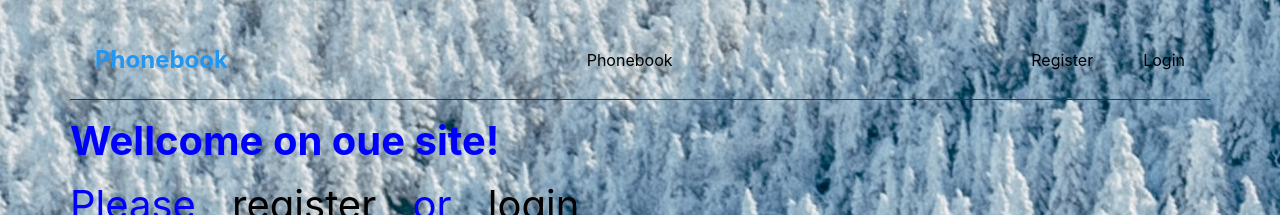
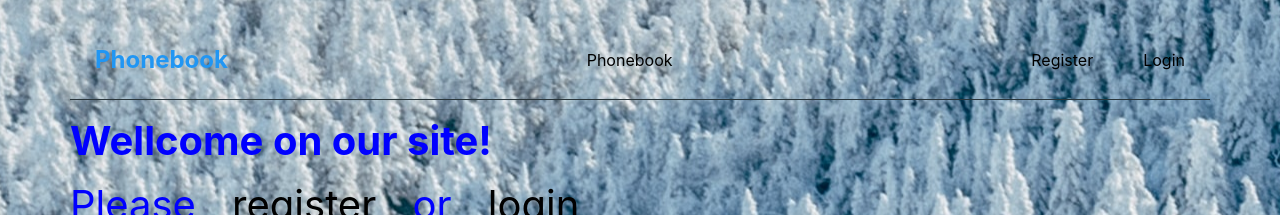
Before and after one commit to vtyshchenko/goit-react-hw-08-phonebook, a React (Create React App) app: page / in a window 1280 px wide. Shown: the top 215 px of the page. Built offline with nearby package versions, Linux system fonts and the light colour scheme.

Commit message:
bugfix and refactoring

```diff
--- a/src/redux/auth/authSlice.js
+++ b/src/redux/auth/authSlice.js
@@ -15,7 +15,7 @@ const authSlice = createSlice({
     [registerUser.fulfilled](state, action) {
       state.user = action.payload.user;
       state.token = action.payload.token;
-      state.isLoggedIn = false;
+      state.isLoggedIn = true;
       state.error = null;
     },
     [registerUser.rejected](state, action) {
--- a/src/views/MainView.js
+++ b/src/views/MainView.js
@@ -1,14 +1,20 @@
 import styles from './views.module.scss';
 import { CustomLink } from '../components/CustomLink/CustomLink';
+import { useSelector } from 'react-redux';
+
+import authSelectors from '../redux/auth/authSelectors';
 
 export default function MainView() {
+  const notLoggedIn = !useSelector(authSelectors.getIsLoggedIn);
   return (
     <>
-      <h1 className={styles.title}>Wellcome on oue site!</h1>
-      <p className={styles.title}>
-        Please <CustomLink to="/register">register</CustomLink> or{' '}
-        <CustomLink to="/login">login</CustomLink>
-      </p>
+      <h1 className={styles.title}>Wellcome on our site!</h1>
+      {notLoggedIn && (
+        <p className={styles.title}>
+          Please <CustomLink to="/register">register</CustomLink> or{' '}
+          <CustomLink to="/login">login</CustomLink>
+        </p>
+      )}
       ;
     </>
   );
```
